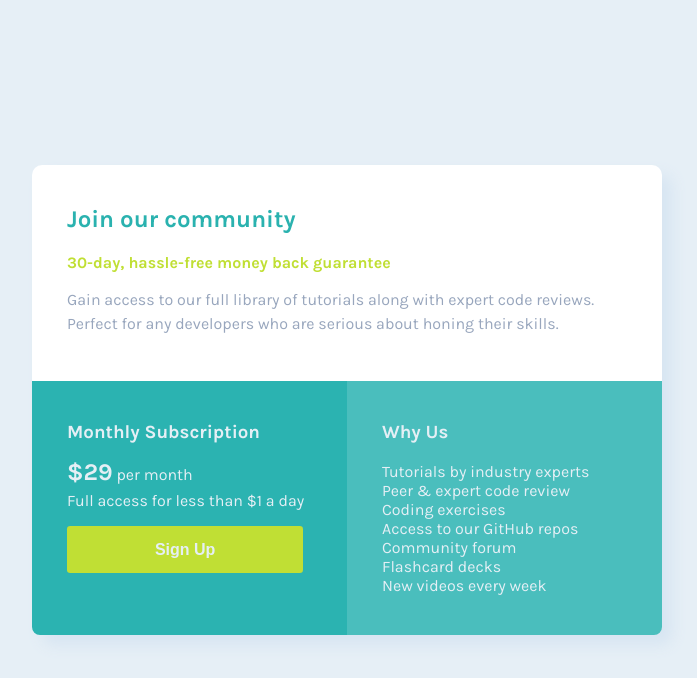
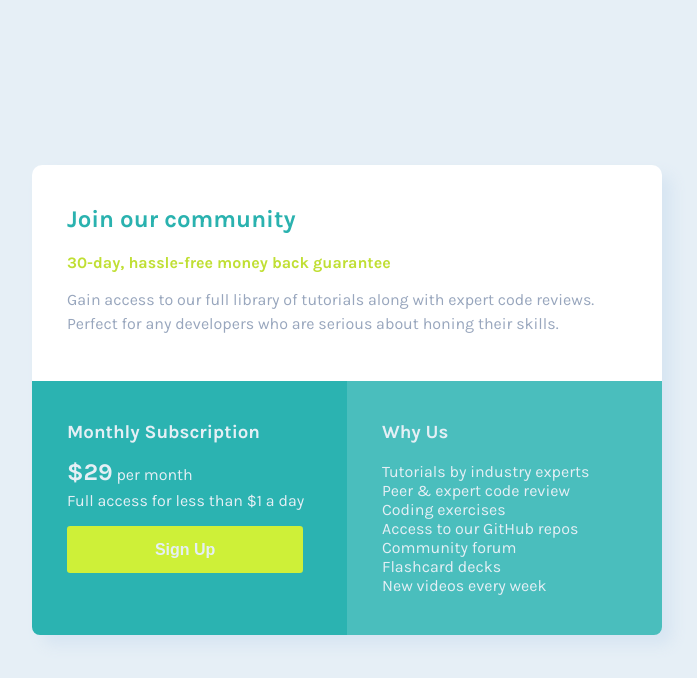
Before and after one commit to AThees/Single-price-grid-component, a plain HTML site: page index.html in a window 1280 px wide. In both pictures the pointer is over the button "Sign Up". Shown: the whole page, without its empty margins (293-990 px from the left). Drawn offline with Linux system fonts and the light colour scheme.

Commit message:
Update botão

```diff
--- a/style.css
+++ b/style.css
@@ -113,6 +113,16 @@ body {
   font-weight: 700;
 }
 
+.botao:hover {
+  cursor: pointer;
+  background: hsl(71, 86%, 58%);
+}
+
+.botao:active {
+  background: hsl(71, 63%, 51%);
+  transform: scale(0.9);
+}
+
 .conteudo__inferior-direita {
   background: var(--Right-Bg);
   width: 50%;
```
